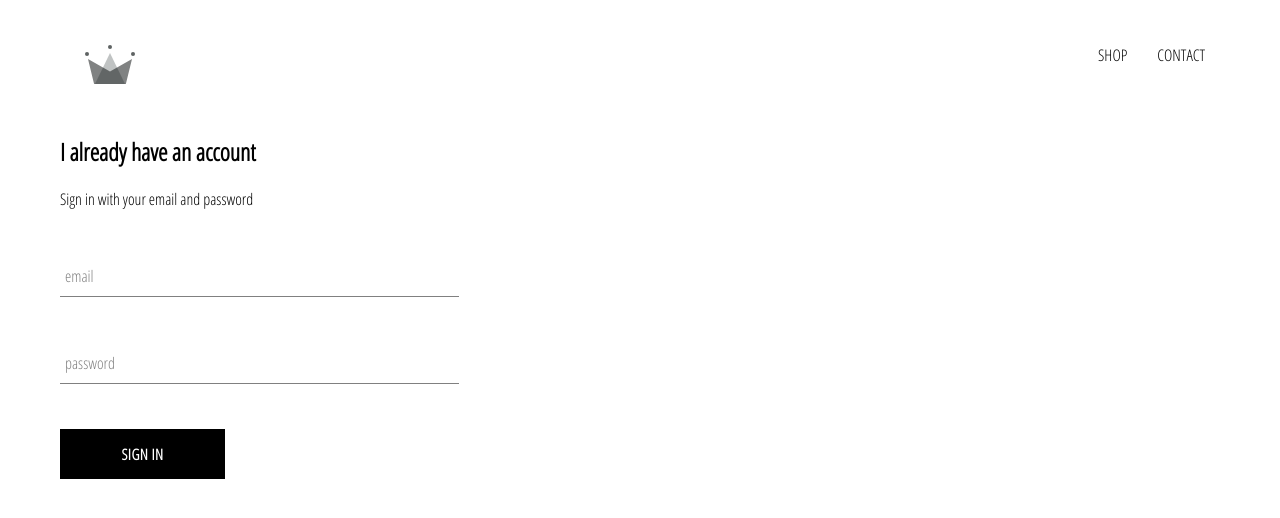
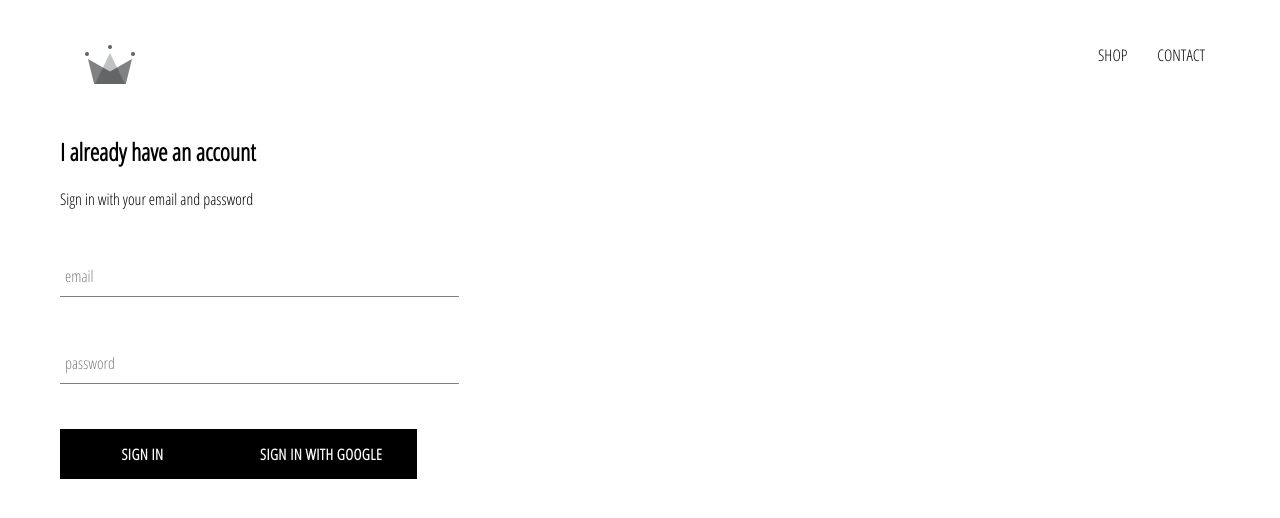
Before and after one commit to anusontarangkul/e-commerce-app, a React (Create React App) app in the folder crwn-clothing/: page /signin in a window 1280 px wide. Shown: the top 518 px of the page. Built offline with nearby package versions, Linux system fonts and the light colour scheme; no server answers.

Commit message:
ignore nod mods

```diff
--- a/crwn-clothing/src/App.js
+++ b/crwn-clothing/src/App.js
@@ -6,10 +6,27 @@ import HomePage from './pages/homepage/homepage.component'
 import ShopPage from './pages/shop/shop.component'
 import Header from './components/header//header.component'
 import SignInAndSignUpPage from './pages/sign-in-and-sign-up/sign-in-and-sign-up.component'
+import { auth } from "./firebase/firebase.utils";
 
 
+class App extends React.Component {
 
-function App() {
+  constructor() {
+    super();
+    this.state = {
+      currentUser: null
+    }
+  }
+
+  componentDidMount() {
+    auth.onAuthStateChanged(user => {
+      this.setState({ currentUser: user });
+      console.log(user)
+
+    })
+  }
+
+  render() {
     return (
       <div>
         <Header />
@@ -23,5 +40,6 @@ function App() {
       </div>
     );
   }
+}
 
 export default App;
--- a/crwn-clothing/src/components/sign-in/sign-in.component.jsx
+++ b/crwn-clothing/src/components/sign-in/sign-in.component.jsx
@@ -2,6 +2,7 @@ import React from "react";
 import FormInput from "../form-input/form-input.component";
 import CustomButton from "../custom-button/custom-botton.component";
 
+import { signInWithGoogle } from "../../firebase/firebase.utils";
 import "./sign-in.styles.scss";
 
 class Signin extends React.Component {
@@ -48,6 +49,9 @@ class Signin extends React.Component {
           />
 
           <CustomButton type="submit">Sign In </CustomButton>
+          <CustomButton onClick={signInWithGoogle}>
+            Sign In with Google
+          </CustomButton>
         </form>
       </div>
     );
```
Also changed, not shown: 1 other file (tests, documents, lock files or other folders). Lines whose indentation alone changed are shown as unchanged.
